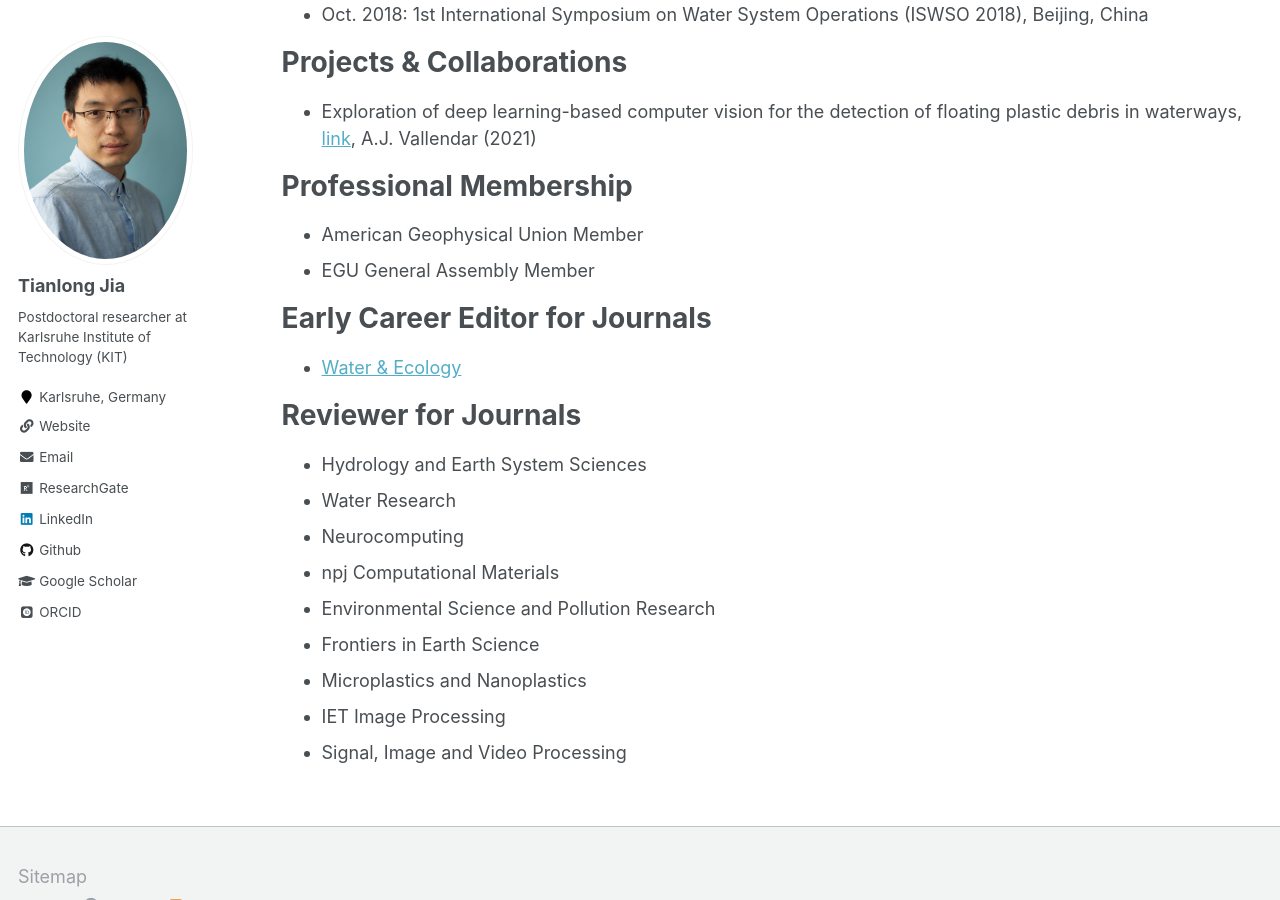
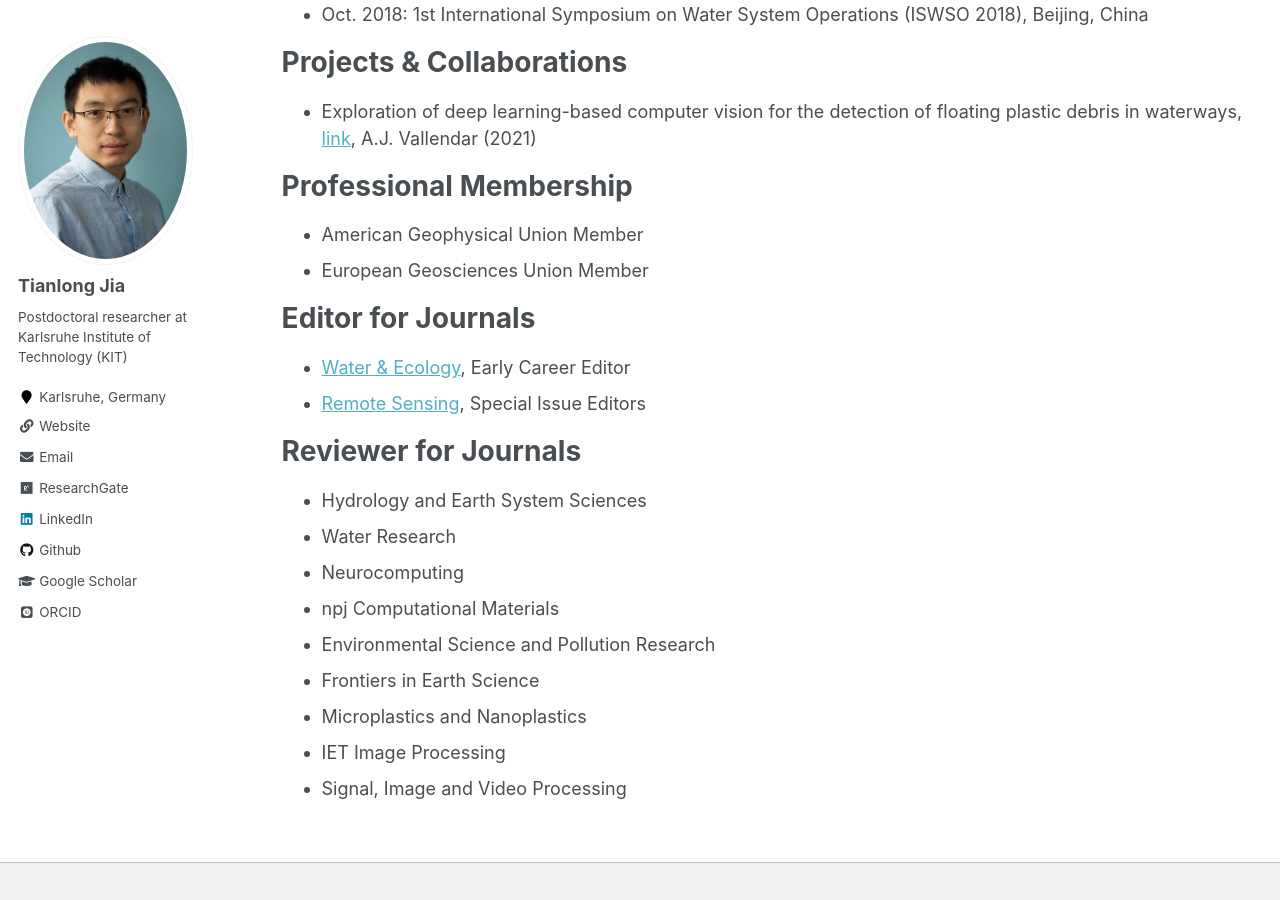
Before and after one commit to TianlongJia/TianlongJia.github.io, a Jekyll site: the page built from _pages/experience.md, in a window 1280 px wide and 900 px high, scrolled down 588 px. Built offline with Jekyll 4.4.1, drawn with Linux system fonts in a browser that asks for light colours; some web fonts are replaced.

Commit message:
update editor

```diff
--- a/_pages/experience.md
+++ b/_pages/experience.md
@@ -22,10 +22,11 @@ author_profile: true
 
 # Professional Membership
 - American Geophysical Union Member
-- EGU General Assembly Member
+- European Geosciences Union Member
 
-# Early Career Editor for Journals
-- [Water & Ecology](https://www.sciencedirect.com/journal/water-and-ecology)
+# Editor for Journals
+- [Water & Ecology](https://www.sciencedirect.com/journal/water-and-ecology), Early Career Editor
+- [Remote Sensing](https://www.mdpi.com/journal/remotesensing), Special Issue Editors
 
 # Reviewer for Journals
 - Hydrology and Earth System Sciences
```
